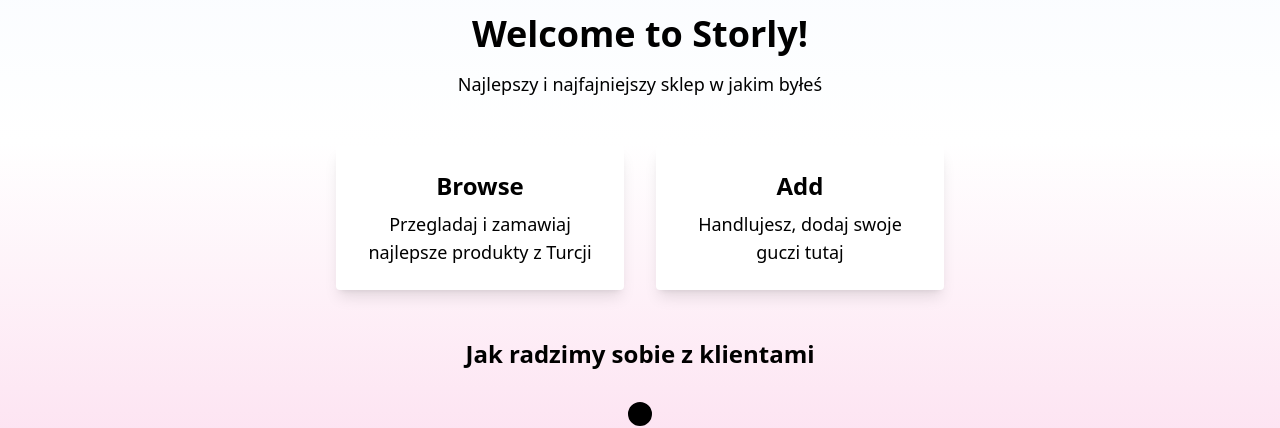
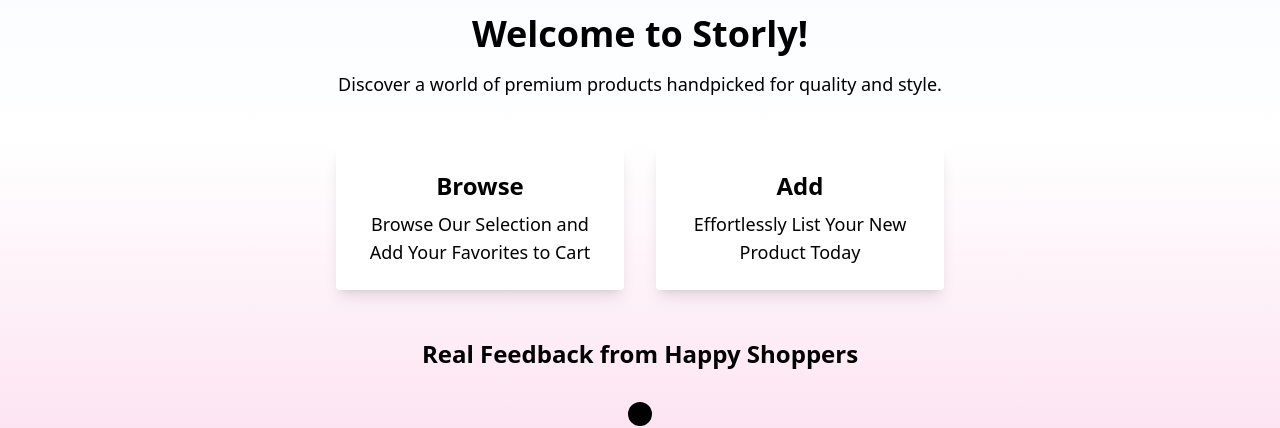
Before and after one commit to Mariusz-Lazarz/Storly, a React (Create React App) app: page / in a window 1280 px wide. Shown: the part 374-802 px from the top of the page. Built offline with nearby package versions, Linux system fonts and the light colour scheme; no server answers; what @piwikpro/react-piwik-pro would draw is missing.

Commit message:
changing text for homepage

```diff
--- a/src/components/Home/HomePage.js
+++ b/src/components/Home/HomePage.js
@@ -11,7 +11,8 @@
         <div className="text-center">
           <h1 className="text-4xl font-bold mb-4">Welcome to Storly!</h1>
           <p className="text-lg mb-8">
-            Najlepszy i najfajniejszy sklep w jakim byłeś
+            Discover a world of premium products handpicked for quality and
+            style.
           </p>
           <div className="flex flex-wrap justify-center">
             <Link
@@ -21,7 +22,7 @@
               <div className="p-6 bg-white rounded shadow-lg w-72 transition-colors duration-300 hover:bg-gray-100">
                 <h2 className="text-2xl font-bold mb-2">Browse</h2>
                 <p className="text-lg">
-                  Przegladaj i zamawiaj najlepsze produkty z Turcji
+                  Browse Our Selection and Add Your Favorites to Cart
                 </p>
               </div>
             </Link>
@@ -31,13 +32,15 @@
             >
               <div className="p-6 bg-white rounded shadow-lg w-72 transition-colors duration-300 hover:bg-gray-100">
                 <h2 className="text-2xl font-bold mb-2">Add</h2>
-                <p className="text-lg">Handlujesz, dodaj swoje guczi tutaj</p>
+                <p className="text-lg">
+                  Effortlessly List Your New Product Today
+                </p>
               </div>
             </Link>
           </div>
           <div className="mt-8 mb-8">
             <h2 className="text-2xl font-bold mb-4">
-              Jak radzimy sobie z klientami
+              Real Feedback from Happy Shoppers
             </h2>
             <ReviewCarousel />
           </div>
```
